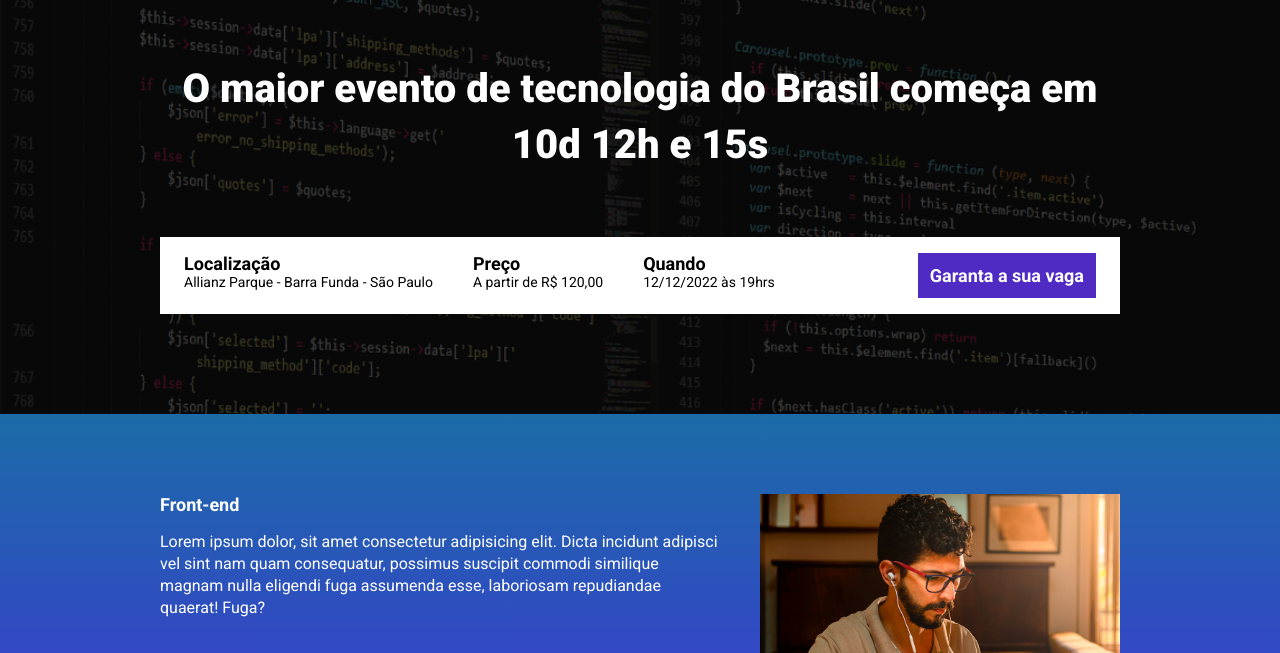
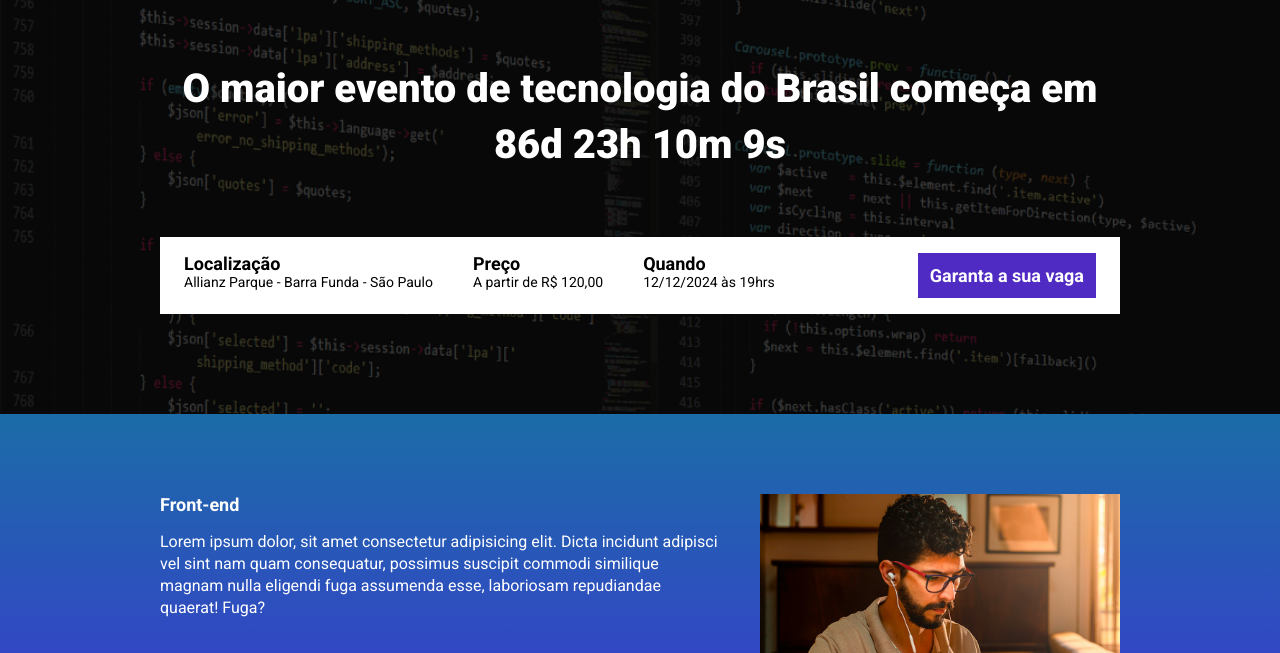
Before and after one commit to luwarnava/ebac_tech_talks, a website built with Parcel: page src/index.html in a window 1280 px wide. Shown: the part 147-800 px from the top of the page. Built offline with nearby package versions, Linux system fonts and the light colour scheme.

Commit message:
criando a contagem regressiva

```diff
--- a/package.json
+++ b/package.json
@@ -2,9 +2,9 @@
   "name": "ebac_talks",
   "version": "1.0.0",
   "description": "",
-  "main": "index.js",
   "scripts": {
     "dev": "parcel src/index.html src/styles/main.scss src/scripts/main.js --no-cache",
+    "build": "parcel build src/index.html",
     "test": "echo \"Error: no test specified\" && exit 1"
   },
   "keywords": [],
--- a/src/index.html
+++ b/src/index.html
@@ -15,7 +15,7 @@
         <div class="container">
             <img class="hero__logo" src="./images/ebac_logo.svg" alt="EBAC">
             <p class="hero__text">
-                O maior evento de tecnologia do Brasil começa em 10d 12h e 15s
+                O maior evento de tecnologia do Brasil começa em <span id="contador"></span>
             </p>
             <div class="infos-bar">
                 <ul class="infos-bar__infos">
@@ -29,7 +29,7 @@
                     </li>
                     <li class="infos-bar__infos__item">
                         <b>Quando</b>
-                        12/12/2022 às 19hrs
+                        12/12/2024 às 19hrs
                     </li>
                 </ul>
                 <a href="" class="button button--primary">
--- a/src/scripts/main.js
+++ b/src/scripts/main.js
@@ -1 +1,28 @@
 AOS.init();
+
+const dataDoEvento = new Date("Dec 12, 2024 19:00:00");
+const timeStampDoEvento = dataDoEvento.getTime();
+
+const contaAsHoras = setInterval(function() {
+    const agora = new Date();
+    const timeStampAtual = agora.getTime();
+
+    const distanciaAteOEvento = timeStampDoEvento - timeStampAtual;
+
+    const diaEmMs = 1000 * 60 * 60 * 24;
+    const horasEmMs = 1000 * 60 * 60;
+    const minutoEmMs = 1000 * 60;
+
+    const diasAteOEvento = Math.floor(distanciaAteOEvento / diaEmMs);
+    const horasAteOEvento = Math.floor(distanciaAteOEvento % diaEmMs / horasEmMs);
+    const minutosAteOEvento = Math.floor(distanciaAteOEvento % horasEmMs / minutoEmMs);
+    const segundosAteOEvento = Math.floor((distanciaAteOEvento % minutoEmMs) / 1000);
+
+
+    document.getElementById('contador').innerHTML = `${diasAteOEvento}d ${horasAteOEvento}h ${minutosAteOEvento}m ${segundosAteOEvento}s`;
+
+    if (distanciaAteOEvento < 0) {
+        clearInterval(contaAsHoras);
+        document.getElementById('contador').innerHTML = 'Evento expirado';
+    }
+}, 1000);
```
